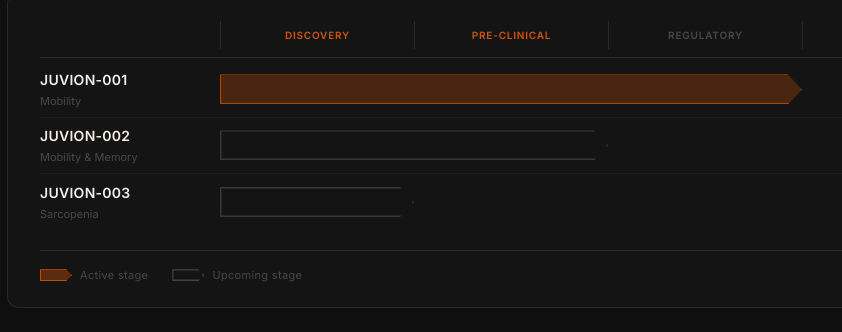
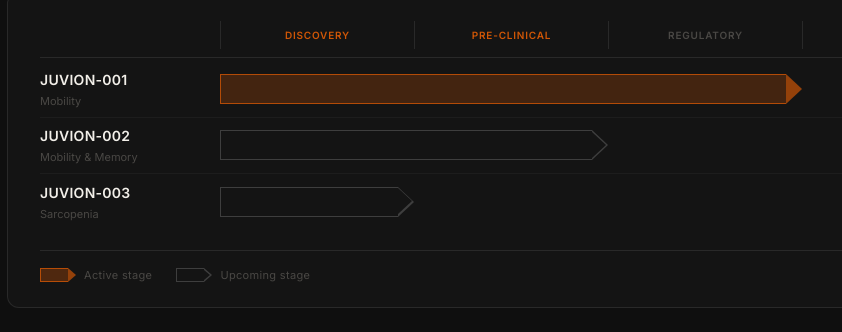
Before and after one commit to laly-juvion/juvion-website, a website: page news.html in a window 1280 px wide. Shown: the part 1901-2233 px from the top of the page, 25-867 px from the left. Drawn offline with nearby package versions, Linux system fonts and the light colour scheme; a web font is replaced by a local one.

Commit message:
news updated

```diff
--- a/news.html
+++ b/news.html
@@ -126,7 +126,7 @@
             <span class="pipeline-compound-id">JUVION-001</span>
             <span class="pipeline-compound-area">Mobility</span>
           </div>
-          <div class="pipeline-bar pipeline-bar--filled" style="grid-column: 2 / 5"></div>
+          <div class="pipeline-bar pipeline-bar--filled" style="grid-column: 2 / 5"><div class="pb-body"></div><div class="pb-tip"></div></div>
         </div>
 
         <!-- JUVION-002: outline, spans Discovery, tip into Pre-clinical -->
@@ -135,7 +135,7 @@
             <span class="pipeline-compound-id">JUVION-002</span>
             <span class="pipeline-compound-area">Mobility &amp; Memory</span>
           </div>
-          <div class="pipeline-bar pipeline-bar--outline" style="grid-column: 2 / 4"></div>
+          <div class="pipeline-bar pipeline-bar--outline" style="grid-column: 2 / 4"><div class="pb-body"></div><div class="pb-tip"></div></div>
         </div>
 
         <!-- JUVION-003: outline, Discovery only -->
@@ -144,17 +144,17 @@
             <span class="pipeline-compound-id">JUVION-003</span>
             <span class="pipeline-compound-area">Sarcopenia</span>
           </div>
-          <div class="pipeline-bar pipeline-bar--outline" style="grid-column: 2 / 3"></div>
+          <div class="pipeline-bar pipeline-bar--outline" style="grid-column: 2 / 3"><div class="pb-body"></div><div class="pb-tip"></div></div>
         </div>
 
         <!-- Legend -->
         <div class="pipeline-legend">
           <div class="pipeline-legend-item">
-            <span class="pipeline-legend-swatch pipeline-legend-swatch--filled"></span>
+            <span class="pipeline-legend-swatch pipeline-legend-swatch--filled"><span class="pb-body"></span><span class="pb-tip"></span></span>
             <span>Active stage</span>
           </div>
           <div class="pipeline-legend-item">
-            <span class="pipeline-legend-swatch pipeline-legend-swatch--outline"></span>
+            <span class="pipeline-legend-swatch pipeline-legend-swatch--outline"><span class="pb-body"></span><span class="pb-tip"></span></span>
             <span>Upcoming stage</span>
           </div>
         </div>
--- a/styles.css
+++ b/styles.css
@@ -2640,24 +2640,70 @@ body { position: relative; }
   color: var(--text-muted);
 }
 
-/* Arrow bars — positioned via inline grid-column */
+/* Arrow bars — body + tip flex layout, positioned via inline grid-column */
 .pipeline-bar {
+  display: flex;
+  align-items: center;
+  align-self: center;
   height: 30px;
-  align-self: center;
-  /* arrow chevron shape */
-  clip-path: polygon(0 0, calc(100% - 14px) 0, 100% 50%, calc(100% - 14px) 100%, 0 100%);
-}
-
-.pipeline-bar--filled {
-  background: rgba(254,102,3,0.22);
-  outline: 1.5px solid rgba(254,102,3,0.55);
-  outline-offset: -1px;
-}
-
-/* Outline arrow: use a pseudo-element trick via box-shadow instead */
-.pipeline-bar--outline {
+}
+
+.pb-body {
+  flex: 1;
+  height: 100%;
+}
+
+.pb-tip {
+  width: 0;
+  flex-shrink: 0;
+}
+
+/* Filled (JUVION-001) */
+.pipeline-bar--filled .pb-body {
+  background: rgba(254,102,3,0.2);
+  border-top: 1.5px solid rgba(254,102,3,0.6);
+  border-bottom: 1.5px solid rgba(254,102,3,0.6);
+  border-left: 1.5px solid rgba(254,102,3,0.6);
+}
+
+.pipeline-bar--filled .pb-tip {
+  border-top: 15px solid transparent;
+  border-bottom: 15px solid transparent;
+  border-left: 16px solid rgba(254,102,3,0.55);
+}
+
+/* Outline (JUVION-002, JUVION-003) — double-triangle trick for hollow tip */
+.pipeline-bar--outline .pb-body {
   background: transparent;
-  box-shadow: inset 0 0 0 1.5px rgba(255,255,255,0.15);
+  border-top: 1.5px solid rgba(255,255,255,0.18);
+  border-bottom: 1.5px solid rgba(255,255,255,0.18);
+  border-left: 1.5px solid rgba(255,255,255,0.18);
+}
+
+.pipeline-bar--outline .pb-tip {
+  position: relative;
+  width: 16px;
+  height: 30px;
+}
+
+.pipeline-bar--outline .pb-tip::before {
+  content: '';
+  position: absolute;
+  top: 0; left: 0;
+  width: 0;
+  border-top: 15px solid transparent;
+  border-bottom: 15px solid transparent;
+  border-left: 16px solid rgba(255,255,255,0.18);
+}
+
+.pipeline-bar--outline .pb-tip::after {
+  content: '';
+  position: absolute;
+  top: 1.5px; left: 0;
+  width: 0;
+  border-top: 13.5px solid transparent;
+  border-bottom: 13.5px solid transparent;
+  border-left: 14px solid #141414; /* matches var(--elevated) = pipeline-wrap bg */
 }
 
 /* Legend */
@@ -2680,19 +2726,63 @@ body { position: relative; }
 }
 
 .pipeline-legend-swatch {
-  display: inline-block;
-  width: 32px;
-  height: 12px;
-  clip-path: polygon(0 0, calc(100% - 6px) 0, 100% 50%, calc(100% - 6px) 100%, 0 100%);
-}
-
-.pipeline-legend-swatch--filled {
-  background: rgba(254,102,3,0.3);
-  outline: 1.5px solid rgba(254,102,3,0.6);
-  outline-offset: -1px;
-}
-
-.pipeline-legend-swatch--outline {
+  display: inline-flex;
+  align-items: center;
+  width: 36px;
+  height: 14px;
+  flex-shrink: 0;
+}
+
+.pipeline-legend-swatch .pb-body {
+  flex: 1;
+  height: 100%;
+}
+
+.pipeline-legend-swatch .pb-tip {
+  width: 0;
+  flex-shrink: 0;
+}
+
+.pipeline-legend-swatch--filled .pb-body {
+  background: rgba(254,102,3,0.25);
+  border-top: 1.5px solid rgba(254,102,3,0.6);
+  border-bottom: 1.5px solid rgba(254,102,3,0.6);
+  border-left: 1.5px solid rgba(254,102,3,0.6);
+}
+
+.pipeline-legend-swatch--filled .pb-tip {
+  border-top: 7px solid transparent;
+  border-bottom: 7px solid transparent;
+  border-left: 8px solid rgba(254,102,3,0.55);
+}
+
+.pipeline-legend-swatch--outline .pb-body {
   background: transparent;
-  box-shadow: inset 0 0 0 1.5px rgba(255,255,255,0.2);
-}
+  border-top: 1.5px solid rgba(255,255,255,0.18);
+  border-bottom: 1.5px solid rgba(255,255,255,0.18);
+  border-left: 1.5px solid rgba(255,255,255,0.18);
+}
+
+.pipeline-legend-swatch--outline .pb-tip {
+  position: relative;
+  width: 8px;
+  height: 14px;
+}
+
+.pipeline-legend-swatch--outline .pb-tip::before {
+  content: '';
+  position: absolute;
+  top: 0; left: 0;
+  border-top: 7px solid transparent;
+  border-bottom: 7px solid transparent;
+  border-left: 8px solid rgba(255,255,255,0.18);
+}
+
+.pipeline-legend-swatch--outline .pb-tip::after {
+  content: '';
+  position: absolute;
+  top: 1.5px; left: 0;
+  border-top: 5.5px solid transparent;
+  border-bottom: 5.5px solid transparent;
+  border-left: 6px solid #141414;
+}
```
